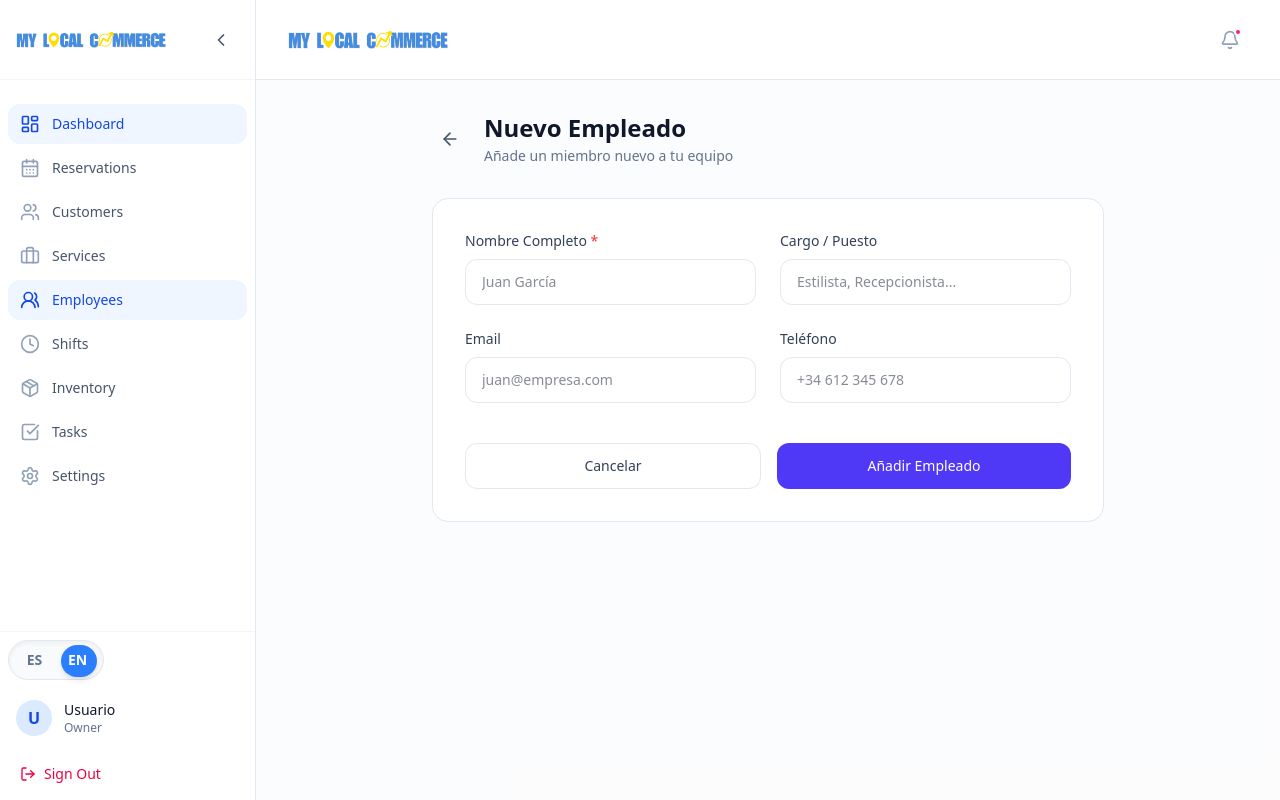
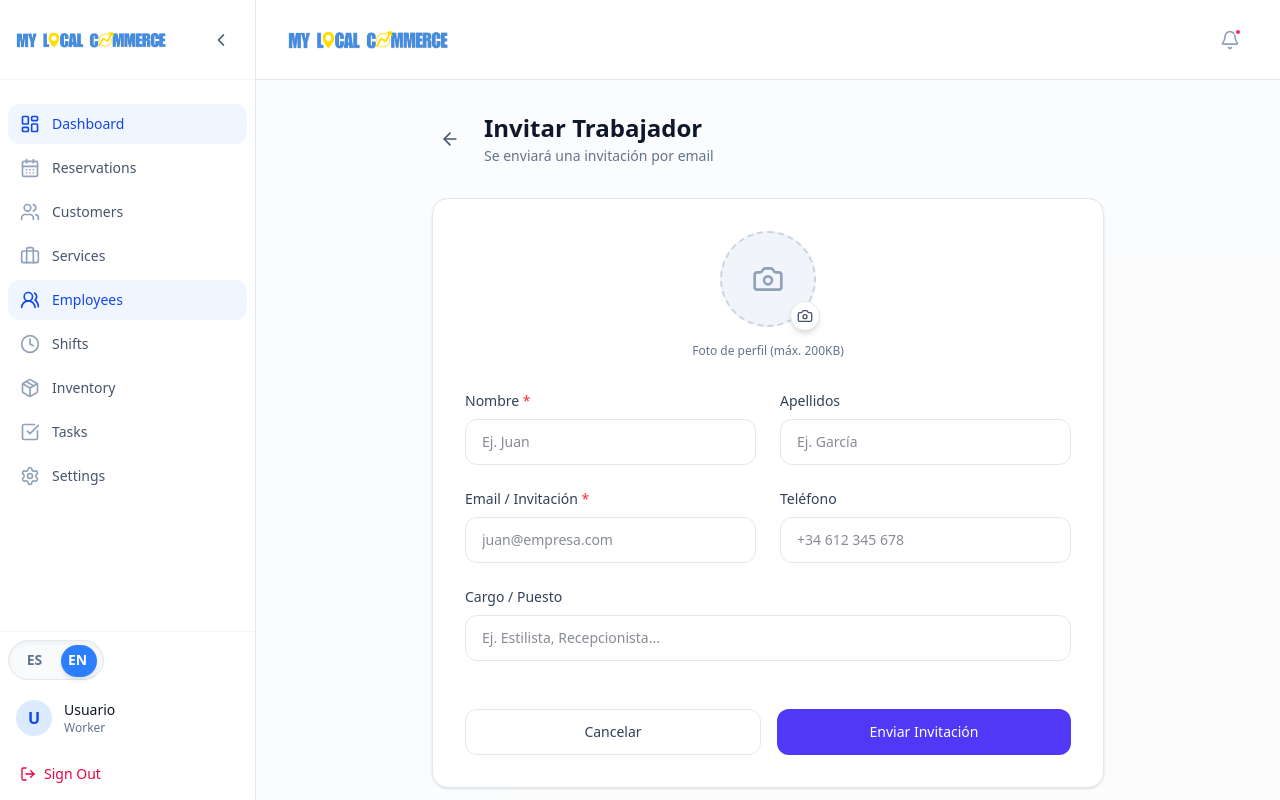
Before and after one commit to nooehf/my_local_commerce, a Next.js app: page /en/dashboard/employees/new in a window 1280 px wide. Built offline with nearby package versions, Linux system fonts and the light colour scheme; no server answers; the database is empty.

Commit message:
cuentatrabajador

```diff
--- a/messages/en.json
+++ b/messages/en.json
@@ -76,7 +76,8 @@
     "businessName": "My Local Commerce",
     "owner": "Owner",
     "logout": "Sign Out",
-    "map": "Businesses"
+    "map": "Businesses",
+    "worker": "Worker"
   },
   "Map": {
     "title": "Local Businesses",
--- a/messages/es.json
+++ b/messages/es.json
@@ -76,7 +76,8 @@
     "businessName": "My Local Commerce",
     "owner": "Dueño",
     "logout": "Cerrar Sesión",
-    "map": "Negocios"
+    "map": "Negocios",
+    "worker": "Trabajador"
   },
   "Map": {
     "title": "Negocios locales",
--- /dev/null
+++ b/src/app/[locale]/dashboard/employees/actions.ts
@@ -0,0 +1,105 @@
+'use server'
+
+import { createAdminClient } from '@/utils/supabase/admin'
+import { createClient } from '@/utils/supabase/server'
+import { revalidatePath } from 'next/cache'
+
+export async function inviteWorkerAction(formData: FormData, locale: string) {
+  const supabase = await createClient()
+  const adminClient = createAdminClient()
+
+  const { data: { user: adminUser } } = await supabase.auth.getUser()
+  if (!adminUser) throw new Error('No autorizado')
+
+  // Verify admin role
+  const { data: adminProfile } = await supabase
+    .from('profiles')
+    .select('role, business_id')
+    .eq('id', adminUser.id)
+    .single()
+
+  if (adminProfile?.role !== 'admin' && adminProfile?.role !== 'super_admin') {
+    throw new Error('Solo los administradores pueden invitar trabajadores')
+  }
+
+  const email = formData.get('email') as string
+  const firstName = formData.get('first_name') as string
+  const lastName = formData.get('last_name') as string
+  const phone = formData.get('phone') as string
+  const position = formData.get('position') as string
+  const photo = formData.get('photo') as File | null
+
+  if (!email || !firstName) {
+    throw new Error('Email y nombre son obligatorios')
+  }
+
+  // 1. Invite User
+  const { data: inviteData, error: inviteError } = await adminClient.auth.admin.inviteUserByEmail(email, {
+    data: {
+      full_name: `${firstName} ${lastName}`.trim(),
+      business_id: adminProfile.business_id,
+      first_name: firstName,
+      last_name: lastName
+    },
+    redirectTo: `${process.env.NEXT_PUBLIC_SITE_URL || 'http://localhost:3000'}/auth/confirm`
+  })
+
+  if (inviteError) throw new Error(`Error al invitar: ${inviteError.message}`)
+
+  const workerUserId = inviteData.user.id
+
+  // 2. Handle Photo Upload
+  let photoUrl = null
+  if (photo && photo.size > 0) {
+    if (photo.size > 200 * 1024) throw new Error('La foto no debe superar los 200KB')
+
+    const fileExt = photo.name.split('.').pop()
+    const fileName = `${workerUserId}/profile.${fileExt}`
+    const { data: uploadData, error: uploadError } = await adminClient.storage
+      .from('profile-photos')
+      .upload(fileName, photo, { upsert: true })
+
+    if (uploadError) console.error('Error uploading photo:', uploadError)
+    else {
+      const { data: publicUrlData } = adminClient.storage
+        .from('profile-photos')
+        .getPublicUrl(fileName)
+      photoUrl = publicUrlData.publicUrl
+    }
+  }
+
+  // 3. Upsert Profile
+  const { error: profileError } = await adminClient
+    .from('profiles')
+    .upsert({
+      id: workerUserId,
+      business_id: adminProfile.business_id,
+      name: `${firstName} ${lastName}`.trim(),
+      email: email,
+      phone: phone,
+      role: 'employee'
+    }, { onConflict: 'id' })
+
+  if (profileError) throw new Error(`Error al crear/actualizar perfil: ${profileError.message}`)
+
+  // 4. Upsert Employee Record
+  const { error: employeeError } = await adminClient
+    .from('employees')
+    .upsert({
+      business_id: adminProfile.business_id,
+      profile_id: workerUserId,
+      name: `${firstName} ${lastName}`.trim(),
+      first_name: firstName,
+      last_name: lastName,
+      email: email,
+      phone: phone,
+      position: position,
+      photo_url: photoUrl,
+      status: 'active'
+    }, { onConflict: 'profile_id' })
+
+  if (employeeError) throw new Error(`Error al crear/actualizar empleado: ${employeeError.message}`)
+
+  revalidatePath(`/${locale}/dashboard/employees`)
+  return { success: true }
+}
--- a/src/app/[locale]/dashboard/employees/new/page.tsx
+++ b/src/app/[locale]/dashboard/employees/new/page.tsx
@@ -1,44 +1,47 @@
-import { createClient } from '@/utils/supabase/server'
-import { redirect } from 'next/navigation'
-import { headers } from 'next/headers'
+'use client'
+
+import { useState } from 'react'
 import Link from 'next/link'
-import { ArrowLeft } from 'lucide-react'
+import { ArrowLeft, Loader2, Camera } from 'lucide-react'
+import { inviteWorkerAction } from '../actions'
+import { useLocale } from 'next-intl'
+import { useRouter } from 'next/navigation'
 
-export default async function NewEmployeePage({
-  searchParams,
-}: {
-  searchParams: Promise<{ error?: string }>
-}) {
-  const { error } = await searchParams
+export default function NewEmployeePage() {
+  const [loading, setLoading] = useState(false)
+  const [error, setError] = useState<string | null>(null)
+  const [photoPreview, setPhotoPreview] = useState<string | null>(null)
+  const locale = useLocale()
+  const router = useRouter()
 
-  const createEmployee = async (formData: FormData) => {
-    'use server'
-    const headersList = await headers()
-    const currentLocale = headersList.get('x-next-intl-locale') ?? 'es'
+  const handlePhotoChange = (e: React.ChangeEvent<HTMLInputElement>) => {
+    const file = e.target.files?.[0]
+    if (file) {
+      if (file.size > 200 * 1024) {
+        alert('La foto debe ser menor a 200KB')
+        e.target.value = ''
+        return
+      }
+      const reader = new FileReader()
+      reader.onloadend = () => setPhotoPreview(reader.result as string)
+      reader.readAsDataURL(file)
+    }
+  }
 
-    const supabase = await createClient()
-    const { data: { user } } = await supabase.auth.getUser()
-    if (!user) return redirect(`/${currentLocale}/login`)
+  const handleSubmit = async (e: React.FormEvent<HTMLFormElement>) => {
+    e.preventDefault()
+    setLoading(true)
+    setError(null)
 
-    const { data: profile } = await supabase
-      .from('profiles')
-      .select('business_id')
-      .eq('id', user.id)
-      .single()
-
-    if (!profile?.business_id) return redirect(`/${currentLocale}/dashboard/employees`)
-
-    const { error } = await supabase.from('employees').insert({
-      business_id: profile.business_id,
-      name: formData.get('name') as string,
-      email: formData.get('email') as string || null,
-      phone: formData.get('phone') as string || null,
-      position: formData.get('position') as string || null,
-      status: 'active',
-    })
-
-    if (error) return redirect(`/${currentLocale}/dashboard/employees/new?error=${encodeURIComponent(error.message)}`)
-    redirect(`/${currentLocale}/dashboard/employees`)
+    const formData = new FormData(e.currentTarget)
+    try {
+      await inviteWorkerAction(formData, locale)
+      router.push(`/${locale}/dashboard/employees`)
+    } catch (err: any) {
+      setError(err.message)
+    } finally {
+      setLoading(false)
+    }
   }
 
   return (
@@ -48,50 +51,75 @@ export default async function NewEmployeePage({
           <ArrowLeft className="w-5 h-5 text-slate-600" />
         </Link>
         <div>
-          <h1 className="text-2xl font-bold text-slate-900">Nuevo Empleado</h1>
-          <p className="text-sm text-slate-500 mt-0.5">Añade un miembro nuevo a tu equipo</p>
+          <h1 className="text-2xl font-bold text-slate-900">Invitar Trabajador</h1>
+          <p className="text-sm text-slate-500 mt-0.5">Se enviará una invitación por email</p>
         </div>
       </div>
 
       {error && (
         <div className="mb-6 p-4 bg-red-50 border border-red-200 rounded-xl text-sm text-red-700">
-          Error: {decodeURIComponent(error)}
+          {error}
         </div>
       )}
 
-      <div className="bg-white rounded-2xl border border-slate-200 p-8">
-        <form action={createEmployee} className="space-y-6">
+      <div className="bg-white rounded-2xl border border-slate-200 shadow-sm overflow-hidden">
+        <form onSubmit={handleSubmit} className="p-8 space-y-8">
+          {/* Photo Upload Section */}
+          <div className="flex flex-col items-center gap-4">
+            <div className="relative group">
+              <div className="w-24 h-24 rounded-full bg-slate-100 border-2 border-dashed border-slate-300 flex items-center justify-center overflow-hidden">
+                {photoPreview ? (
+                  <img src={photoPreview} alt="Preview" className="w-full h-full object-cover" />
+                ) : (
+                  <Camera className="w-8 h-8 text-slate-400" />
+                )}
+              </div>
+              <input
+                type="file"
+                name="photo"
+                accept="image/*"
+                onChange={handlePhotoChange}
+                className="absolute inset-0 opacity-0 cursor-pointer"
+              />
+              <div className="absolute -bottom-1 -right-1 bg-white p-1.5 rounded-full shadow-md border border-slate-200 text-slate-600 group-hover:text-indigo-600 transition-colors">
+                <Camera className="w-4 h-4" />
+              </div>
+            </div>
+            <p className="text-xs text-slate-500">Foto de perfil (máx. 200KB)</p>
+          </div>
+
           <div className="grid grid-cols-1 md:grid-cols-2 gap-6">
             <div>
               <label className="block text-sm font-medium text-slate-700 mb-2">
-                Nombre Completo <span className="text-red-500">*</span>
+                Nombre <span className="text-red-500">*</span>
               </label>
               <input
-                name="name"
+                name="first_name"
                 type="text"
                 required
-                placeholder="Juan García"
+                placeholder="Ej. Juan"
                 className="w-full rounded-xl border border-slate-200 px-4 py-3 text-sm focus:outline-none focus:ring-2 focus:ring-indigo-500 focus:border-transparent"
               />
             </div>
             <div>
               <label className="block text-sm font-medium text-slate-700 mb-2">
-                Cargo / Puesto
+                Apellidos
               </label>
               <input
-                name="position"
+                name="last_name"
                 type="text"
-                placeholder="Estilista, Recepcionista..."
+                placeholder="Ej. García"
                 className="w-full rounded-xl border border-slate-200 px-4 py-3 text-sm focus:outline-none focus:ring-2 focus:ring-indigo-500 focus:border-transparent"
               />
             </div>
             <div>
               <label className="block text-sm font-medium text-slate-700 mb-2">
-                Email
+                Email / Invitación <span className="text-red-500">*</span>
               </label>
               <input
                 name="email"
                 type="email"
+                required
                 placeholder="juan@empresa.com"
                 className="w-full rounded-xl border border-slate-200 px-4 py-3 text-sm focus:outline-none focus:ring-2 focus:ring-indigo-500 focus:border-transparent"
               />
@@ -107,6 +135,17 @@ export default async function NewEmployeePage({
                 className="w-full rounded-xl border border-slate-200 px-4 py-3 text-sm focus:outline-none focus:ring-2 focus:ring-indigo-500 focus:border-transparent"
               />
             </div>
+            <div className="md:col-span-2">
+              <label className="block text-sm font-medium text-slate-700 mb-2">
+                Cargo / Puesto
+              </label>
+              <input
+                name="position"
+                type="text"
+                placeholder="Ej. Estilista, Recepcionista..."
+                className="w-full rounded-xl border border-slate-200 px-4 py-3 text-sm focus:outline-none focus:ring-2 focus:ring-indigo-500 focus:border-transparent"
+              />
+            </div>
           </div>
 
           <div className="flex gap-4 pt-4">
@@ -118,9 +157,17 @@ export default async function NewEmployeePage({
             </Link>
             <button
               type="submit"
-              className="flex-1 px-6 py-3 rounded-xl bg-indigo-600 hover:bg-indigo-700 text-white text-sm font-medium transition-colors"
+              disabled={loading}
+              className="flex-1 flex items-center justify-center gap-2 px-6 py-3 rounded-xl bg-indigo-600 hover:bg-indigo-700 disabled:opacity-50 disabled:cursor-not-allowed text-white text-sm font-medium transition-colors"
             >
-              Añadir Empleado
+              {loading ? (
+                <>
+                  <Loader2 className="w-4 h-4 animate-spin" />
+                  Invitando...
+                </>
+              ) : (
+                'Enviar Invitación'
+              )}
             </button>
           </div>
         </form>
--- a/src/app/[locale]/dashboard/employees/page.tsx
+++ b/src/app/[locale]/dashboard/employees/page.tsx
@@ -1,20 +1,26 @@
 import { createClient } from '@/utils/supabase/server'
 import Link from 'next/link'
-import { Plus, Mail, Briefcase, UsersRound, Phone } from 'lucide-react'
+import { redirect } from 'next/navigation'
+import { Plus, Mail, UsersRound, Phone } from 'lucide-react'
 
-export default async function EmployeesPage() {
+export default async function EmployeesPage({ params }: { params: Promise<{ locale: string }> }) {
   const supabase = await createClient()
   const { data: { user } } = await supabase.auth.getUser()
 
   const { data: profile } = await supabase
     .from('profiles')
-    .select('business_id')
+    .select('business_id, role')
     .eq('id', user!.id)
     .single()
 
+  if (profile?.role !== 'admin' && profile?.role !== 'super_admin') {
+    const locale = (await params).locale
+    return redirect(`/${locale}/dashboard`)
+  }
+
   const { data: employees } = await supabase
     .from('employees')
-    .select('id, name, email, phone, position, status')
+    .select('id, name, first_name, last_name, email, phone, position, status, photo_url')
     .eq('business_id', profile?.business_id || '')
     .order('name')
 
@@ -41,16 +47,16 @@ export default async function EmployeesPage() {
       {!employees || employees.length === 0 ? (
         <div className="flex flex-col items-center justify-center py-24 text-center bg-white rounded-2xl border border-dashed border-slate-300 mt-6">
           <UsersRound className="w-12 h-12 text-slate-300 mb-4" />
-          <h3 className="text-sm font-semibold text-slate-900 mb-1">Sin empleados aún</h3>
+          <h3 className="text-sm font-semibold text-slate-900 mb-1">Sin trabajadores aún</h3>
           <p className="text-sm text-slate-500 mb-6 max-w-xs">
-            Empieza añadiendo a los miembros de tu equipo para gestionar sus turnos y tareas.
+            Empieza invitando a los miembros de tu equipo para que te ayuden a gestionar el negocio.
           </p>
           <Link
             href="/dashboard/employees/new"
             className="flex items-center gap-2 rounded-md bg-indigo-600 px-4 py-2 text-sm font-semibold text-white hover:bg-indigo-700"
           >
             <Plus className="h-4 w-4" />
-            Añadir primer empleado
+            Enviar primera invitación
           </Link>
         </div>
       ) : (
@@ -58,14 +64,20 @@ export default async function EmployeesPage() {
           {employees.map((employee) => (
             <div key={employee.id} className="col-span-1 flex flex-col divide-y divide-slate-200 rounded-xl bg-white text-center shadow-sm border border-slate-200 hover:shadow-md transition-all">
               <div className="flex flex-1 flex-col p-8">
-                <div className="mx-auto h-20 w-20 flex-shrink-0 rounded-full bg-indigo-100 flex items-center justify-center text-xl font-semibold text-indigo-600 uppercase">
-                  {employee.name?.charAt(0) || '?'}
-                </div>
-                <h3 className="mt-6 text-sm font-semibold text-slate-900">{employee.name}</h3>
+                {employee.photo_url ? (
+                  <img src={employee.photo_url} alt={employee.name || ''} className="mx-auto h-20 w-20 flex-shrink-0 rounded-full object-cover ring-4 ring-indigo-50" />
+                ) : (
+                  <div className="mx-auto h-20 w-20 flex-shrink-0 rounded-full bg-indigo-100 flex items-center justify-center text-xl font-semibold text-indigo-600 uppercase ring-4 ring-indigo-50">
+                    {employee.first_name?.charAt(0) || employee.name?.charAt(0) || '?'}
+                  </div>
+                )}
+                <h3 className="mt-6 text-sm font-semibold text-slate-900">
+                  {employee.first_name || employee.name} {employee.last_name || ''}
+                </h3>
                 {employee.position && (
                   <p className="text-xs text-slate-500 mt-1">{employee.position}</p>
                 )}
-                <div className="mt-3 flex flex-col gap-1.5 items-center">
+                <div className="mt-4 flex flex-col gap-1.5 items-center">
                   {employee.email && (
                     <span className="text-xs text-slate-500 flex items-center gap-1.5">
                       <Mail className="w-3.5 h-3.5 text-slate-400" />{employee.email}
@@ -77,13 +89,13 @@ export default async function EmployeesPage() {
                     </span>
                   )}
                 </div>
-                <div className="mt-4">
+                <div className="mt-5">
                   <span className={`inline-flex items-center rounded-full px-2.5 py-0.5 text-xs font-medium ${
                     employee.status === 'active'
                       ? 'bg-emerald-50 text-emerald-700 ring-1 ring-emerald-600/20'
                       : 'bg-slate-100 text-slate-600'
                   }`}>
-                    {employee.status === 'active' ? 'Activo' : employee.status}
+                    {employee.status === 'active' ? 'Activo / Invitado' : employee.status}
                   </span>
                 </div>
               </div>
--- a/src/app/[locale]/dashboard/layout.tsx
+++ b/src/app/[locale]/dashboard/layout.tsx
@@ -11,11 +11,19 @@ export default async function DashboardLayout({
 }) {
   const supabase = await createClient()
   const { data: { user } } = await supabase.auth.getUser()
-  const userName = user?.user_metadata?.full_name || user?.email?.split('@')[0] || 'Usuario'
+
+  const { data: profile } = await supabase
+    .from('profiles')
+    .select('name, role')
+    .eq('id', user?.id || '')
+    .single()
+
+  const userName = profile?.name || user?.user_metadata?.full_name || user?.email?.split('@')[0] || 'Usuario'
+  const userRole = profile?.role || 'customer'
 
   return (
     <div className="flex h-screen w-full bg-slate-50/50">
-      <Sidebar userName={userName} />
+      <Sidebar userName={userName} userRole={userRole} />
       <div className="flex flex-1 flex-col overflow-hidden w-full min-w-0">
         <header className="flex h-20 shrink-0 items-center justify-between border-b border-slate-200 bg-white px-4 lg:px-8">
           <div className="flex items-center gap-2 lg:gap-4">
--- a/src/app/[locale]/dashboard/services/page.tsx
+++ b/src/app/[locale]/dashboard/services/page.tsx
@@ -1,16 +1,22 @@
 import { createClient } from '@/utils/supabase/server'
 import Link from 'next/link'
+import { redirect } from 'next/navigation'
 import { Plus, Briefcase } from 'lucide-react'
 
-export default async function ServicesPage() {
+export default async function ServicesPage({ params }: { params: Promise<{ locale: string }> }) {
   const supabase = await createClient()
   const { data: { user } } = await supabase.auth.getUser()
 
   const { data: profile } = await supabase
     .from('profiles')
-    .select('business_id')
+    .select('business_id, role')
     .eq('id', user!.id)
     .single()
+
+  if (profile?.role !== 'admin' && profile?.role !== 'super_admin') {
+    const locale = (await params).locale
+    return redirect(`/${locale}/dashboard`)
+  }
 
   const { data: services } = await supabase
     .from('services')
--- a/src/app/[locale]/dashboard/settings/page.tsx
+++ b/src/app/[locale]/dashboard/settings/page.tsx
@@ -3,16 +3,21 @@ import { redirect } from 'next/navigation'
 import BusinessDataForm from '@/components/dashboard/BusinessDataForm'
 import { CreditCard, Store } from 'lucide-react'
 
-export default async function SettingsPage() {
+export default async function SettingsPage({ params }: { params: Promise<{ locale: string }> }) {
   const supabase = await createClient()
   const { data: { user } } = await supabase.auth.getUser()
   if (!user) redirect('/login')
 
   const { data: profile } = await supabase
     .from('profiles')
-    .select('business_id')
+    .select('business_id, role')
     .eq('id', user.id)
     .single()
+
+  if (profile?.role !== 'admin' && profile?.role !== 'super_admin') {
+    const locale = (await params).locale
+    return redirect(`/${locale}/dashboard`)
+  }
 
   const { data: business } = await supabase
     .from('businesses')
--- a/src/app/[locale]/set-password/page.tsx
+++ b/src/app/[locale]/set-password/page.tsx
@@ -37,7 +37,17 @@ export default function SetPasswordPage() {
       return
     }
 
-    router.push('/es/customer')
+    const { data: profile } = await supabase
+      .from('profiles')
+      .select('role')
+      .eq('id', (await supabase.auth.getUser()).data.user?.id || '')
+      .single()
+
+    if (profile?.role === 'admin' || profile?.role === 'super_admin' || profile?.role === 'employee') {
+      router.push('/es/dashboard')
+    } else {
+      router.push('/es/customer')
+    }
   }
 
   const inputClass =
@@ -54,7 +64,7 @@ export default function SetPasswordPage() {
           </div>
           <h1 className="text-2xl font-bold text-slate-900">Configura tu cuenta</h1>
           <p className="text-slate-500 mt-2 text-sm">
-            Elige una contraseña segura para acceder a tu perfil de cliente.
+            Elige una contraseña segura para acceder a tu cuenta.
           </p>
         </div>
 
--- a/src/components/dashboard/Sidebar.tsx
+++ b/src/components/dashboard/Sidebar.tsx
@@ -32,7 +32,13 @@ const navigation = [
   { key: 'settings', href: '/dashboard/settings', icon: Settings },
 ]
 
-export default function Sidebar({ userName = 'Usuario' }: { userName?: string }) {
+export default function Sidebar({
+  userName = 'Usuario',
+  userRole = 'customer'
+}: {
+  userName?: string,
+  userRole?: string
+}) {
   const [isOpen, setIsOpen] = useState(true)
   const [isMobileOpen, setIsMobileOpen] = useState(false)
   const [mounted, setMounted] = useState(false)
@@ -103,7 +109,16 @@ export default function Sidebar({ userName = 'Usuario' }: { userName?: string })
         </div>
 
       <nav className="flex flex-1 flex-col overflow-y-auto px-2 py-6 space-y-1">
-        {navigation.map((item) => {
+        {navigation
+          .filter(item => {
+            if (userRole === 'employee') {
+              // Restricted items for workers
+              const restricted = ['employees', 'shifts', 'services', 'settings']
+              return !restricted.includes(item.key)
+            }
+            return true
+          })
+          .map((item) => {
           const isActive = pathname === item.href || pathname.startsWith(item.href + '/')
           return (
             <Link
@@ -140,7 +155,9 @@ export default function Sidebar({ userName = 'Usuario' }: { userName?: string })
             </div>
             <div className="flex flex-col text-sm truncate">
               <span className="font-medium text-slate-900 truncate">{userName}</span>
-              <span className="text-slate-500 text-xs truncate">{t('owner')}</span>
+              <span className="text-slate-500 text-xs truncate">
+                {userRole === 'admin' || userRole === 'super_admin' ? t('owner') : t('worker')}
+              </span>
             </div>
           </div>
         )}
```
